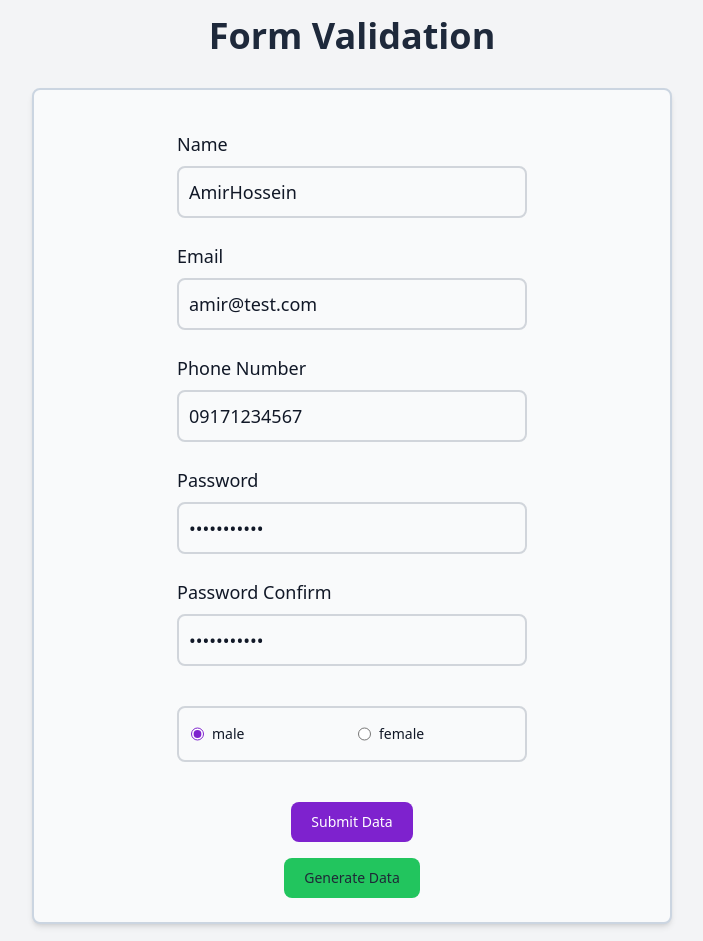
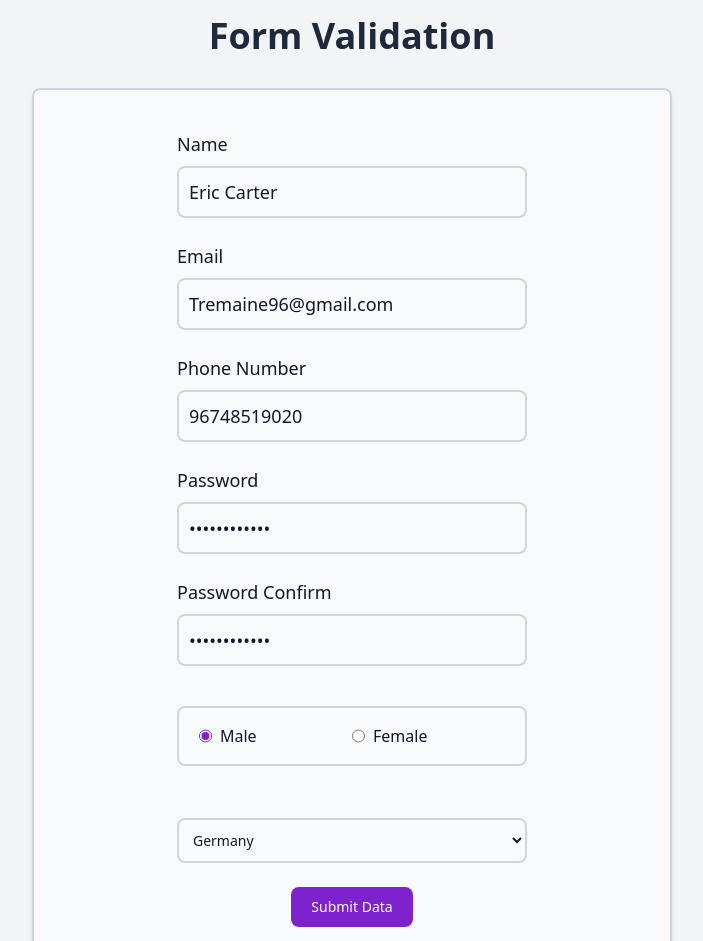
Before and after one commit to amirk1998/Form-Validation-Formik, a React (Vite) app: page / in a window 1280 px wide. Shown: the top 941 px of the page, without its empty margins (288-991 px from the left). Built offline with nearby package versions, Linux system fonts and the light colour scheme; data requests are answered from the project's data file.

Commit message:
Select Component has been added

```diff
--- a/data/db.json
+++ b/data/db.json
@@ -7,97 +7,58 @@
       "password": "Amir102030@",
       "passwordConfirm": "Amir102030@",
       "gender": "0",
+      "nationality": "US",
       "id": 1
     },
     {
-      "name": "Sonya Hettinger",
-      "email": "Donato.Marvin@gmail.com",
-      "phoneNumber": "20896178761",
-      "password": "fV&ds9MO!Hzv",
-      "passwordConfirm": "fV&ds9MO!Hzv",
+      "name": "Lee Langosh",
+      "email": "Tom_Hauck@yahoo.com",
+      "phoneNumber": "49460184069",
+      "password": "Jg9!oT1^=&W2",
+      "passwordConfirm": "Jg9!oT1^=&W2",
       "gender": "0",
+      "nationality": "US",
       "id": 2
     },
     {
-      "name": "Mr. Marie Schroeder",
-      "email": "Nathan.Corkery88@yahoo.com",
-      "phoneNumber": "10905032694",
-      "password": "$GkdgHWpxY%L",
-      "passwordConfirm": "$GkdgHWpxY%L",
+      "name": "Eric Carter",
+      "email": "Tremaine96@gmail.com",
+      "phoneNumber": "96748519020",
+      "password": "Xn4&}??gTu?A",
+      "passwordConfirm": "Xn4&}??gTu?A",
       "gender": "0",
+      "nationality": "GER",
       "id": 3
     },
     {
-      "name": "Mrs. Malcolm Brekke",
-      "email": "Xander27@yahoo.com",
-      "phoneNumber": "12773622822",
-      "password": "6Uegd&McrI5E",
-      "passwordConfirm": "6Uegd&McrI5E",
+      "name": "Kelly Strosin",
+      "email": "Melyna.Botsford55@gmail.com",
+      "phoneNumber": "82069027864",
+      "password": "Ce1[LN&_;h64",
+      "passwordConfirm": "Ce1[LN&_;h64",
       "gender": "1",
+      "nationality": "US",
       "id": 4
     },
     {
-      "name": "May Batz",
-      "email": "Dewitt54@yahoo.com",
-      "phoneNumber": "72338506289",
-      "password": "f@ny5@ndai2O",
-      "passwordConfirm": "f@ny5@ndai2O",
+      "name": "Judy Breitenberg",
+      "email": "Helen.Upton@gmail.com",
+      "phoneNumber": "85003177671",
+      "password": "Gz0^)Mt/dgfP",
+      "passwordConfirm": "Gz0^)Mt/dgfP",
       "gender": "0",
+      "nationality": "IR",
       "id": 5
     },
     {
-      "name": "Pedro Crona",
-      "email": "Ardith_Parker50@gmail.com",
-      "phoneNumber": "89112377314",
-      "password": "WzVz@K5D@QJw",
-      "passwordConfirm": "WzVz@K5D@QJw",
-      "gender": "0",
+      "name": "Kerry Lang",
+      "email": "Kylee_Nienow@hotmail.com",
+      "phoneNumber": "16736753905",
+      "password": "Dd5-^L]3s0J<",
+      "passwordConfirm": "Dd5-^L]3s0J<",
+      "gender": "1",
+      "nationality": "GER",
       "id": 6
-    },
-    {
-      "name": "Essie Flatley",
-      "email": "Audrey10@yahoo.com",
-      "phoneNumber": "7690870572",
-      "password": "oR?hR%n%O6T*",
-      "passwordConfirm": "oR?hR%n%O6T*",
-      "gender": "0",
-      "id": 7
-    },
-    {
-      "name": "Calvin O'Hara",
-      "email": "Karelle.Zemlak@gmail.com",
-      "phoneNumber": "35726154251",
-      "password": "coXmdR@&SA&6",
-      "passwordConfirm": "coXmdR@&SA&6",
-      "gender": "0",
-      "id": 8
-    },
-    {
-      "name": "Lorenzo Orn PhD",
-      "email": "Ivah_Lind44@hotmail.com",
-      "phoneNumber": "83416049738",
-      "password": "8tFQYnkxfeRs",
-      "passwordConfirm": "8tFQYnkxfeRs",
-      "gender": "0",
-      "id": 9
-    },
-    {
-      "name": "Brent Kirlin",
-      "email": "Christy_Lockman@yahoo.com",
-      "phoneNumber": "82274616522",
-      "password": "Ha*sxLtCUndK",
-      "passwordConfirm": "Ha*sxLtCUndK",
-      "gender": "0",
-      "id": 10
-    },
-    {
-      "name": "Cindy Little",
-      "email": "Janie77@yahoo.com",
-      "phoneNumber": "29453861589",
-      "password": "qjQ!Yp1a%la6",
-      "passwordConfirm": "qjQ!Yp1a%la6",
-      "gender": "1",
-      "id": 11
     }
   ]
 }
--- a/src/Components/Common/RadioInput.jsx
+++ b/src/Components/Common/RadioInput.jsx
@@ -1,7 +1,7 @@
 import React from 'react';
 const RadioInput = ({ formik, name, radioOptions }) => {
   return (
-    <div className='flex items-center pl-3 w-full border-gray-200 my-2'>
+    <div className='flex items-center px-3 w-full border-gray-200 my-2 '>
       {radioOptions.map((item) => {
         return (
           <React.Fragment key={item.value}>
@@ -12,11 +12,11 @@ const RadioInput = ({ formik, name, radioOptions }) => {
               name={name}
               onChange={formik.handleChange}
               checked={formik.values[name] === item.value}
-              className='w-4 h-4 text-purple-600 accent-purple-700 bg-gray-100 border-gray-300  '
+              className='w-8 h-8 text-purple-600 accent-purple-700 bg-gray-100 border-gray-300'
             />
             <label
               htmlFor={item.value}
-              className='w-full py-2 ml-2 text-sm font-medium text-gray-900 '
+              className='w-full py-2 mx-2 text-base font-medium text-gray-900  '
             >
               {item.label}
             </label>
--- /dev/null
+++ b/src/Components/Common/SelectComponent.jsx
@@ -0,0 +1,23 @@
+const SelectComponent = ({ selectOptions, name, formik }) => {
+  return (
+    <div className='mt-3 mb-6 w-[350px]'>
+      <select
+        name={name}
+        id={name}
+        {...formik.getFieldProps(name)}
+        className='bg-gray-50 border-2 border-gray-300 text-gray-900 text-sm rounded-lg  focus:outline-none focus:border-blue-500 block w-full p-2.5 '
+      >
+        {selectOptions.map((item) => (
+          <option key={item.value} value={item.value}>
+            {item.label}
+          </option>
+        ))}
+      </select>
+      {formik.errors[name] && formik.touched[name] && (
+        <div className='text-red-500 mt-1 text-sm '>{formik.errors[name]}</div>
+      )}
+    </div>
+  );
+};
+
+export default SelectComponent;
--- a/src/Components/SingUp/SingUpForm.jsx
+++ b/src/Components/SingUp/SingUpForm.jsx
@@ -4,17 +4,8 @@ import * as Yup from 'yup';
 import { getOneUser } from '../../services/getOneUserService';
 import Input from '../Common/Input';
 import RadioInput from '../Common/RadioInput';
+import SelectComponent from '../Common/SelectComponent';
 import FakeData from '../FakeData/FakeData';
-
-const savedData = {
-  name: 'AmirHossein',
-  email: 'amir@test.com',
-  phoneNumber: '09171234567',
-  password: 'Amir102030@',
-  passwordConfirm: 'Amir102030@',
-  gender: '0',
-  id: crypto.randomUUID(),
-};
 
 const initialValues = {
   name: '',
@@ -23,7 +14,11 @@ const initialValues = {
   password: '',
   passwordConfirm: '',
   gender: '',
+  nationality: '',
 };
+
+const passwordRegex =
+  /^(?=.*[a-z])(?=.*[A-Z])(?=.*\d)(?=.*[!@#$%^&*()_+=[\]{}|\\,./?><-]).{8,}$/;
 
 const validationSchema = Yup.object({
   name: Yup.string()
@@ -36,29 +31,36 @@ const validationSchema = Yup.object({
     .required('Phone Number is Required')
     .matches(/^[0-9]{11}$/, 'Invalid Phone Number')
     .nullable(),
-  password: Yup.string()
-    .required('Password is Required')
-    .matches(
-      // /^(?=.*[a-z])(?=.*[A-Z])(?=.*[0-9])(?=.*[!@#\$%\^&\*])(?=.{8,})/,
-      /^(?=.*[a-z])(?=.*[A-Z])(?=.*\d)(?=.*[@$!%*?&])[A-Za-z\d@$!%*?&]{8,20}$/,
-      'Must Contain 8 Characters, One Uppercase, One Lowercase, One Number and One Special Case Character'
-    ),
+  password: Yup.string().required('Password is Required').matches(
+    // /^(?=.*[a-z])(?=.*[A-Z])(?=.*[0-9])(?=.*[!@#\$%\^&\*])(?=.{8,})/,
+    passwordRegex,
+    'Must Contain 8 Characters, One Uppercase, One Lowercase, One Number and One Special Case Character'
+  ),
   passwordConfirm: Yup.string()
     .required('Password Confirmation is Required')
     .oneOf([Yup.ref('password'), null], 'Passwords must match'),
 
   gender: Yup.string().required('Gender is Required'),
+
+  nationality: Yup.string().required('Select Nationality'),
 });
 
 const SignUpForm = () => {
   //
   const [formValues, setFormValues] = useState(null);
 
-  const userID = 1;
+  const userID = 3;
 
   const radioOptions = [
-    { label: 'male', value: '0' },
-    { label: 'female', value: '1' },
+    { label: 'Male', value: '0' },
+    { label: 'Female', value: '1' },
+  ];
+
+  const selectOptions = [
+    { label: 'select nationality ...', value: '' },
+    { label: 'Iran', value: 'IR' },
+    { label: 'Germany', value: 'GER' },
+    { label: 'USA', value: 'US' },
   ];
 
   const onSubmit = (values) => {
@@ -102,13 +104,20 @@ const SignUpForm = () => {
           type='password'
         />
         {/* Radio Buttons */}
-        <div className='flex items-center w-[350px] bg-gray-50 border-2 border-gray-300 rounded-lg text-sm font-medium text-slate-900 my-10 '>
+        <div className='flex items-center justify-around w-[350px] bg-gray-50 border-2 border-gray-300 rounded-lg  font-medium text-slate-900 my-10 px-2 '>
           <RadioInput
             formik={formik}
             radioOptions={radioOptions}
             name='gender'
           />
         </div>
+
+        {/* Select Nationality */}
+        <SelectComponent
+          formik={formik}
+          selectOptions={selectOptions}
+          name='nationality'
+        />
 
         {/* Load Data Button */}
         <div className='flex items-center justify-center gap-x-2'>
```
Also changed, not shown: src/Components/FakeData/FakeDataGenerator.jsx (+78 -32 lines).
